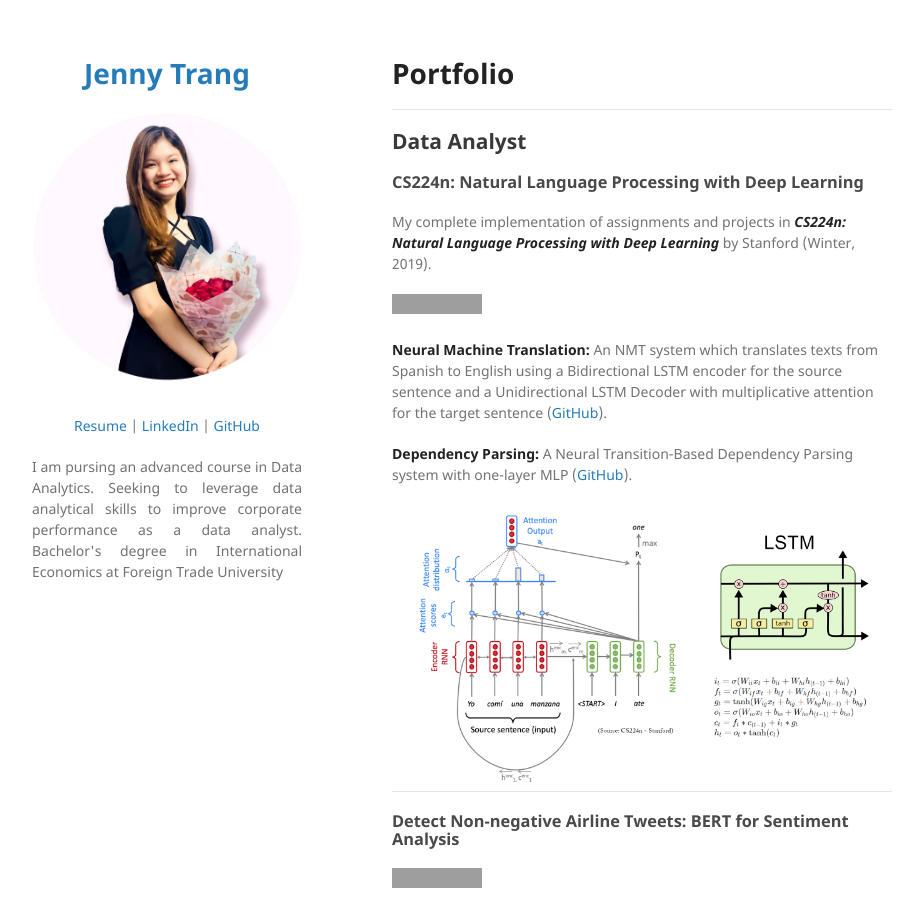
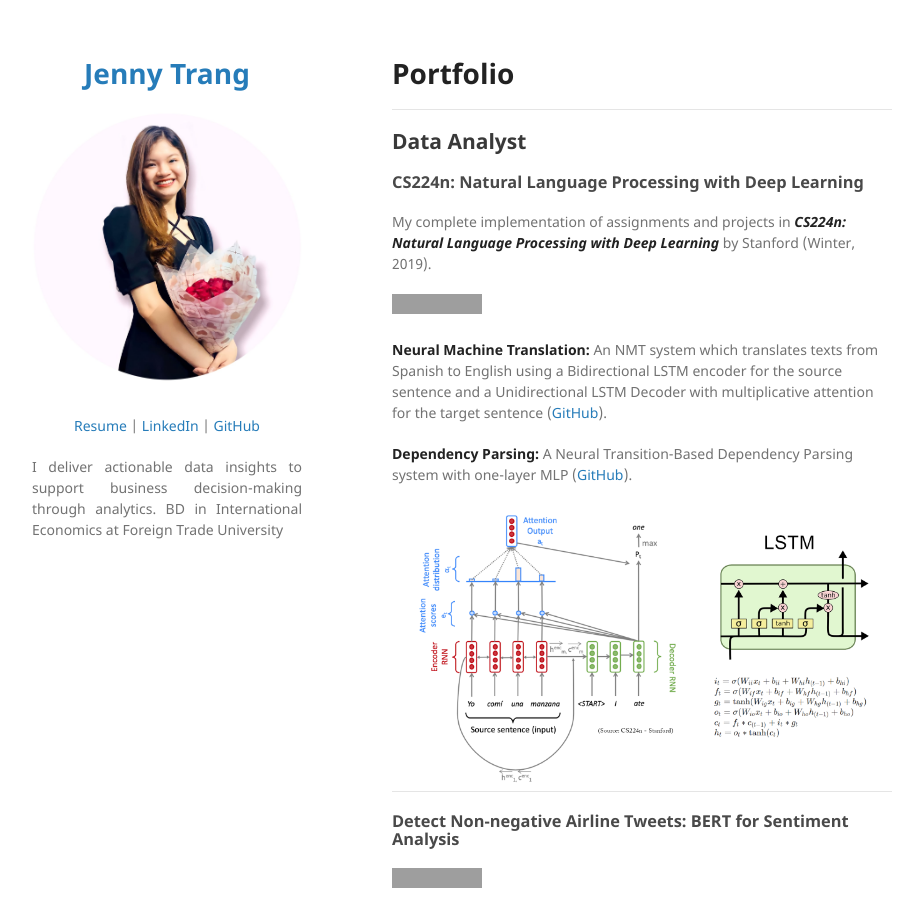
Before and after one commit to jasminechann/jasminechann.github.io, a Jekyll site: the page built from index.md, in a window 1280 px wide and 900 px high. Shown: the whole window, without its empty margins (178-1086 px from the left). Built offline with Jekyll 4.4.1, drawn with Linux system fonts in a browser that asks for light colours; our own code applies the rules of GitHub Pages for plain Markdown files; grey boxes are pictures that could not be loaded.

Commit message:
Update _config.yml

```diff
--- a/_config.yml
+++ b/_config.yml
@@ -10,8 +10,8 @@ description:
   </p>
 
   <p align="justify">
-  I am pursing an advanced course in Data Analytics. Seeking to leverage data analytical skills to improve corporate performance as a data analyst.
-  Bachelor's degree in International Economics at Foreign Trade University
+  I deliver actionable data insights to support business decision-making through analytics.
+  BD in International Economics at Foreign Trade University
   <br><br>
   </p>
 
```
